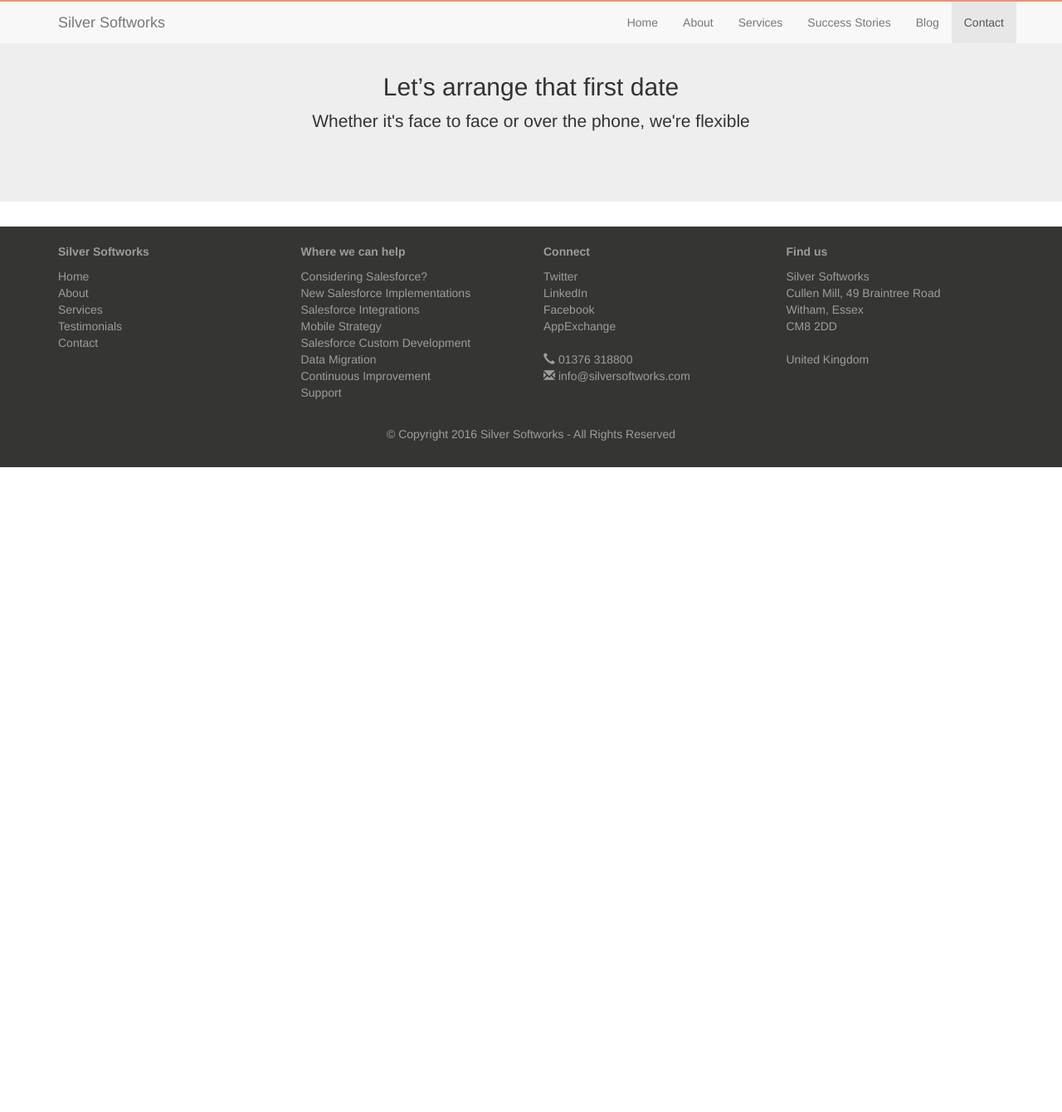
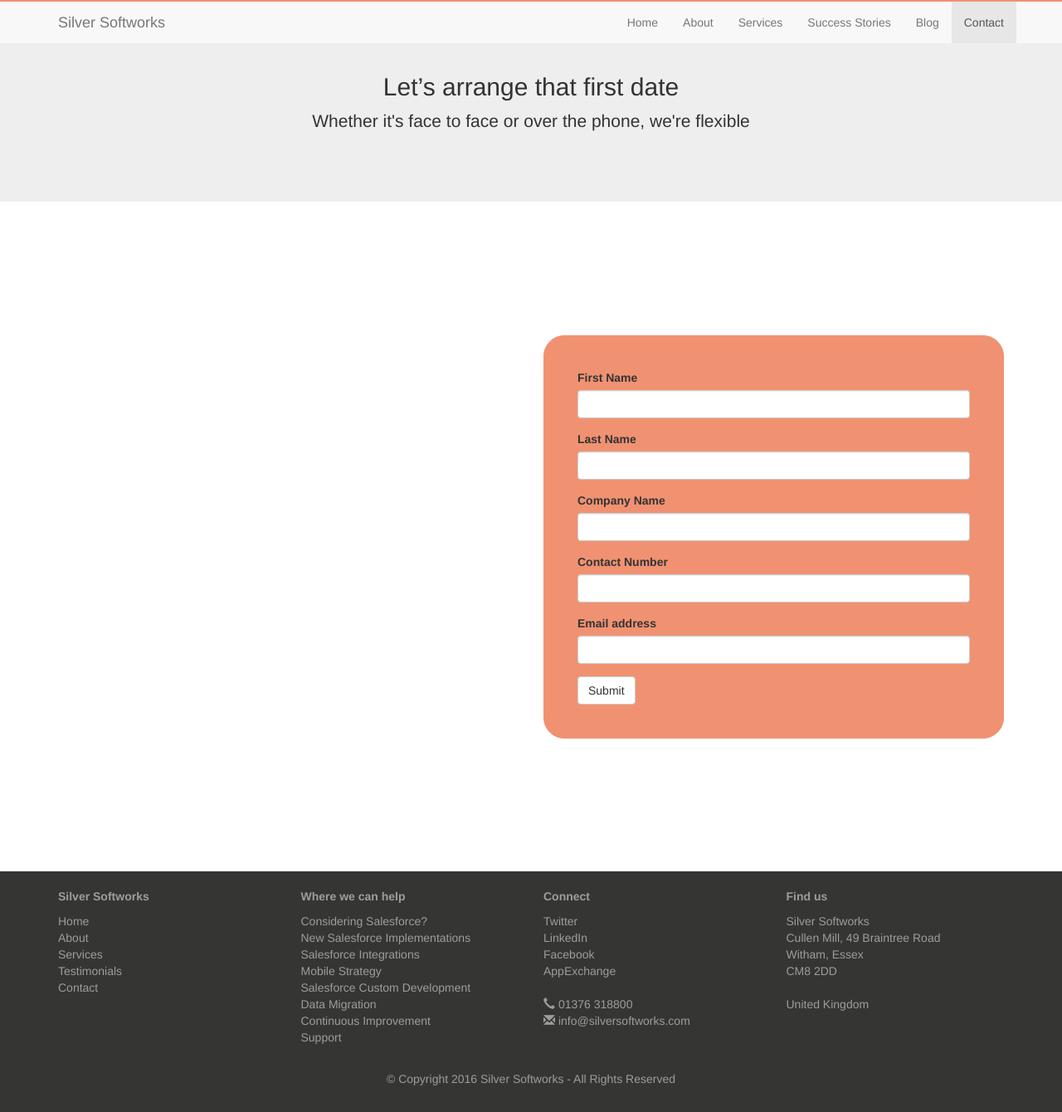
Before and after one commit to ThomasDavidPacker/Silver-Softworks, a Jekyll site: the page built from contact.html, in a window 1280 px wide and 1340 px high. Shown: the whole window at 83% size. Built offline with Jekyll 4.4.1, drawn with Linux system fonts in a browser that asks for light colours.

Commit message:
Contact Form
Added Contact Form to contacts page

```diff
--- a/contact.html
+++ b/contact.html
@@ -9,4 +9,44 @@ layout: default
 			<p class="lead c_fade">Whether it's face to face or over the phone, we're flexible</p>
 		</div>
 	</div>
+
+	<div class="c_section_large">
+		<div class="container">
+			<div class="row">
+				<div class="col-md-12">
+
+				</div>
+			</div>
+			<div class="row">
+				<div class="col-md-6">
+
+				</div>
+				<div class="col-md-6">
+					<form class="c_contact_form">
+						<div class="form-group">
+							<label for="firstName">First Name</label>
+							<input type="text" class="form-control" id="firstName">
+						</div>
+						<div class="form-group">
+							<label for="lastName">Last Name</label>
+							<input type="text" class="form-control" id="lastName">
+						</div>
+						<div class="form-group">
+							<label for="companyName">Company Name</label>
+							<input type="text" class="form-control" id="companyName">
+						</div>
+						<div class="form-group">
+							<label for="contactNumber">Contact Number</label>
+							<input type="text" class="form-control" id="contactNumber">
+						</div>
+						<div class="form-group">
+						    <label for="email">Email address</label>
+						    <input type="email" class="form-control" id="email">
+			  			</div>
+			  			<button type="submit" class="btn btn-default">Submit</button>
+					</form>
+				</div>
+			</div>
+		</div>
+	</div>
 </div>
--- a/css/style.css
+++ b/css/style.css
@@ -97,6 +97,15 @@
   	background-color: #353534;
 }
 */
+
+.c_contact_form
+{
+	background-color: #f09272;
+	border: 1px solid #f09272;
+	padding: 20px;
+	border-radius: 25px;
+	padding: 40px;
+}
 
 #c_main_navbar
 {
--- a/index.html
+++ b/index.html
@@ -150,7 +150,7 @@ layout: default
 			</div>
 		</div>
 	</div>
-	<div id="c_section_2" class="c_section_large">
+	<div class="c_section_large">
 		<div class="container">
 			<div class="row">
 				<div class="col-md-12">
```
